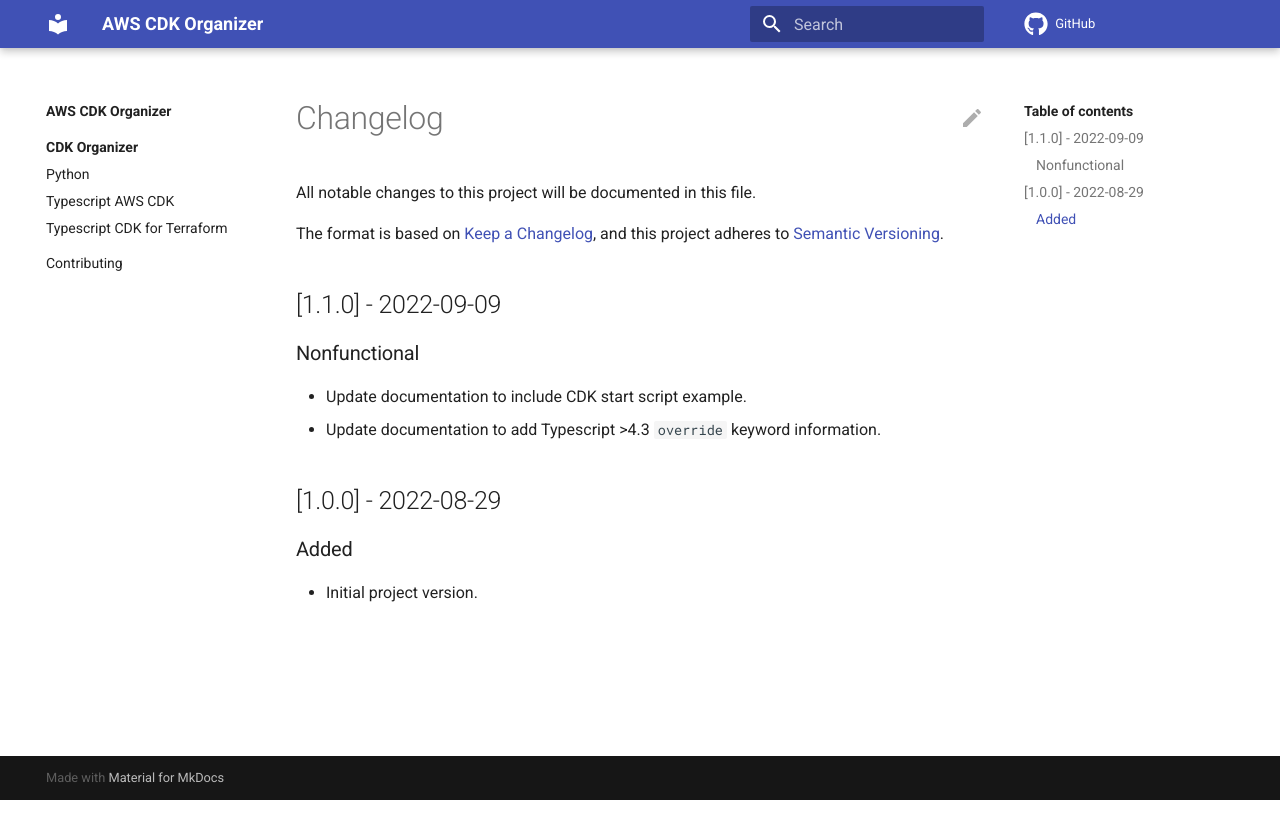
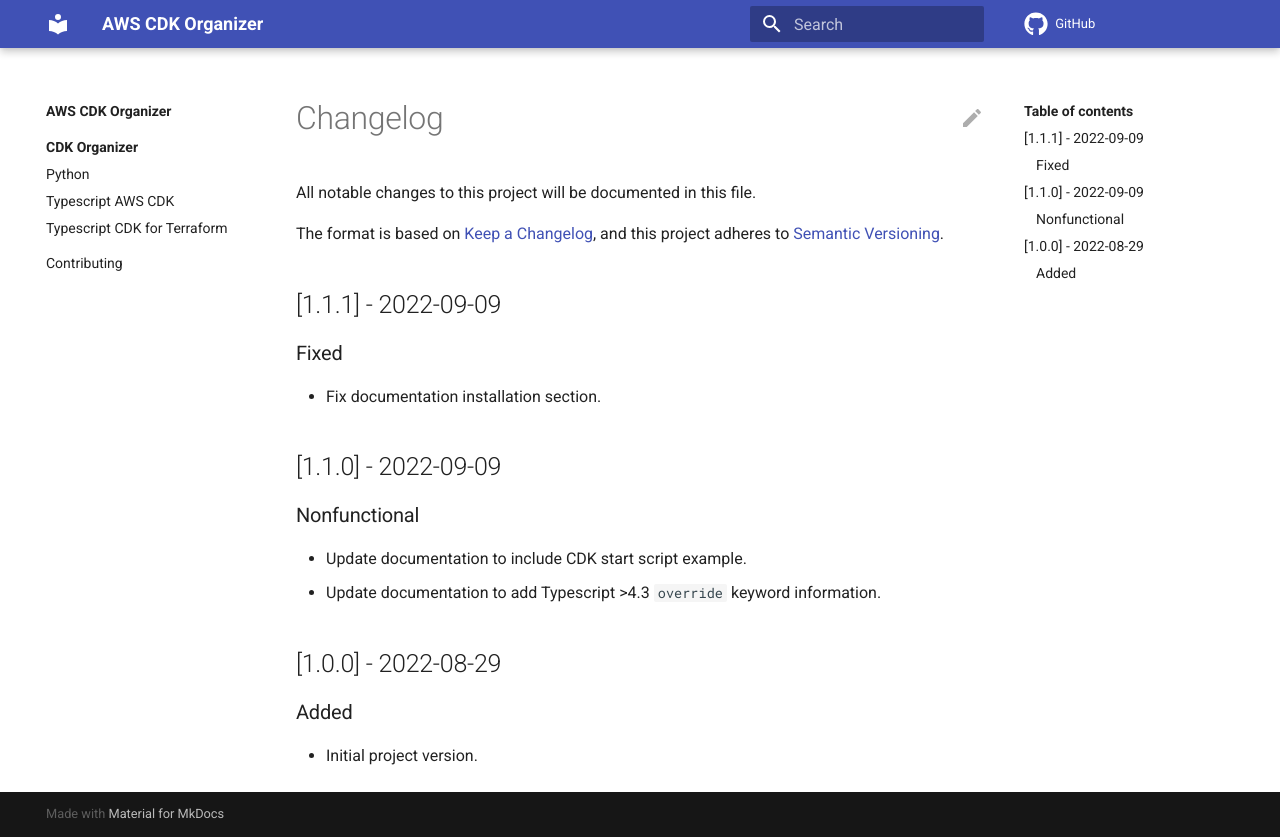
Before and after one commit to cdk-organizer/cdk-organizer.github.io, a plain HTML site: page reference/packages/typescript/terraform/CHANGELOG/index.html in a window 1280 px wide. Before the commit the page ends 800 px from the top, so only its background shows below. Drawn offline with Linux system fonts and the light colour scheme; no server answers.

Commit message:
update CDK for Terraform docs

```diff
--- a/reference/packages/typescript/terraform/CHANGELOG/index.html
+++ b/reference/packages/typescript/terraform/CHANGELOG/index.html
@@ -170,6 +170,20 @@
     </label>
 <ul class="md-nav__list" data-md-component="toc" data-md-scrollfix="">
 <li class="md-nav__item">
+<a class="md-nav__link" href="#111-2022-09-09">
+    [1.1.1] - 2022-09-09
+  </a>
+<nav aria-label="[1.1.1] - 2022-09-09" class="md-nav">
+<ul class="md-nav__list">
+<li class="md-nav__item">
+<a class="md-nav__link" href="#fixed">
+    Fixed
+  </a>
+</li>
+</ul>
+</nav>
+</li>
+<li class="md-nav__item">
 <a class="md-nav__link" href="#110-2022-09-09">
     [1.1.0] - 2022-09-09
   </a>
@@ -211,6 +225,11 @@
 <p>All notable changes to this project will be documented in this file.</p>
 <p>The format is based on <a href="https://keepachangelog.com/en/1.0.0/">Keep a Changelog</a>,
 and this project adheres to <a href="https://semver.org/spec/v2.0.0.html">Semantic Versioning</a>.</p>
+<h2 id="111-2022-09-09">[1.1.1] - 2022-09-09<a class="headerlink" href="#111-2022-09-09" title="Permanent link"></a></h2>
+<h3 id="fixed">Fixed<a class="headerlink" href="#fixed" title="Permanent link"></a></h3>
+<ul>
+<li>Fix documentation installation section.</li>
+</ul>
 <h2 id="110-2022-09-09">[1.1.0] - 2022-09-09<a class="headerlink" href="#110-2022-09-09" title="Permanent link"></a></h2>
 <h3 id="nonfunctional">Nonfunctional<a class="headerlink" href="#nonfunctional" title="Permanent link"></a></h3>
 <ul>
```
Also changed, not shown: reference/packages/typescript/terraform/index.html (+1 -1 lines), search/search_index.json (+1 -1 lines), 1 other file.
